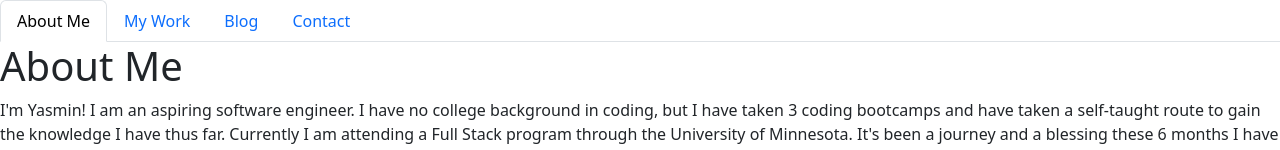
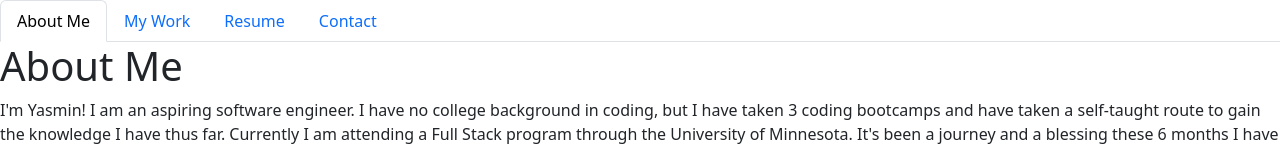
Before and after one commit to XDSirius/My-React-Portfolio, a React (Vite) app in the folder react-profile/: page / in a window 1280 px wide. Shown: the top 150 px of the page. Built offline with nearby package versions, Linux system fonts and the light colour scheme.

Commit message:
added my resume

```diff
--- a/react-profile/src/components/NavTabs.jsx
+++ b/react-profile/src/components/NavTabs.jsx
@@ -28,12 +28,12 @@ function NavTabs({ currentPage, handlePageChange }) {
       </li>
       <li className="nav-item">
         <a
-          href="#blog"
-          onClick={() => handlePageChange('Blog')}
+          href="#Resume"
+          onClick={() => handlePageChange('Resume')}
           // Check to see if the currentPage is `Blog`, and if so we use the active link class from bootstrap. Otherwise, we set it to a normal nav-link
-          className={currentPage === 'Blog' ? 'nav-link active' : 'nav-link'}
+          className={currentPage === 'Resume' ? 'nav-link active' : 'nav-link'}
         >
-          Blog
+          Resume
         </a>
       </li>
       <li className="nav-item">
--- a/react-profile/src/components/PortfolioContainer.jsx
+++ b/react-profile/src/components/PortfolioContainer.jsx
@@ -1,10 +1,11 @@
 import React, { useState } from 'react';
 import NavTabs from './NavTabs';
 import About from './pages/MyWork';
-import Blog from './pages/Blog';
+import Blog from './pages/Resume';
 import Contact from './pages/Contact';
 import AboutMe from './pages/AboutMe';
 import MyWork from './pages/MyWork';
+import Resume from './pages/Resume';
 
 export default function PortfolioContainer() {
   const [currentPage, setCurrentPage] = useState('AboutMe');
@@ -17,8 +18,8 @@ export default function PortfolioContainer() {
     if (currentPage === 'MyWork') {
       return <MyWork />;
     }
-    if (currentPage === 'Blog') {
-      return <Blog />;
+    if (currentPage === 'Resume') {
+      return <Resume />;
     }
     return <Contact />;
   };
--- a/react-profile/src/components/pages/Blog.jsx
+++ b/react-profile/src/components/pages/Resume.jsx
@@ -1,9 +1,9 @@
 import React from 'react';
 
-export default function Blog() {
+export default function Resume() {
   return (
     <div>
-      <h1>Blog Page</h1>
+      <h1>Resume</h1>
       <p>
         Donec a volutpat quam. Curabitur nec varius justo, sed rutrum ligula.
         Curabitur pellentesque turpis sit amet eros iaculis, a mollis arcu
```
